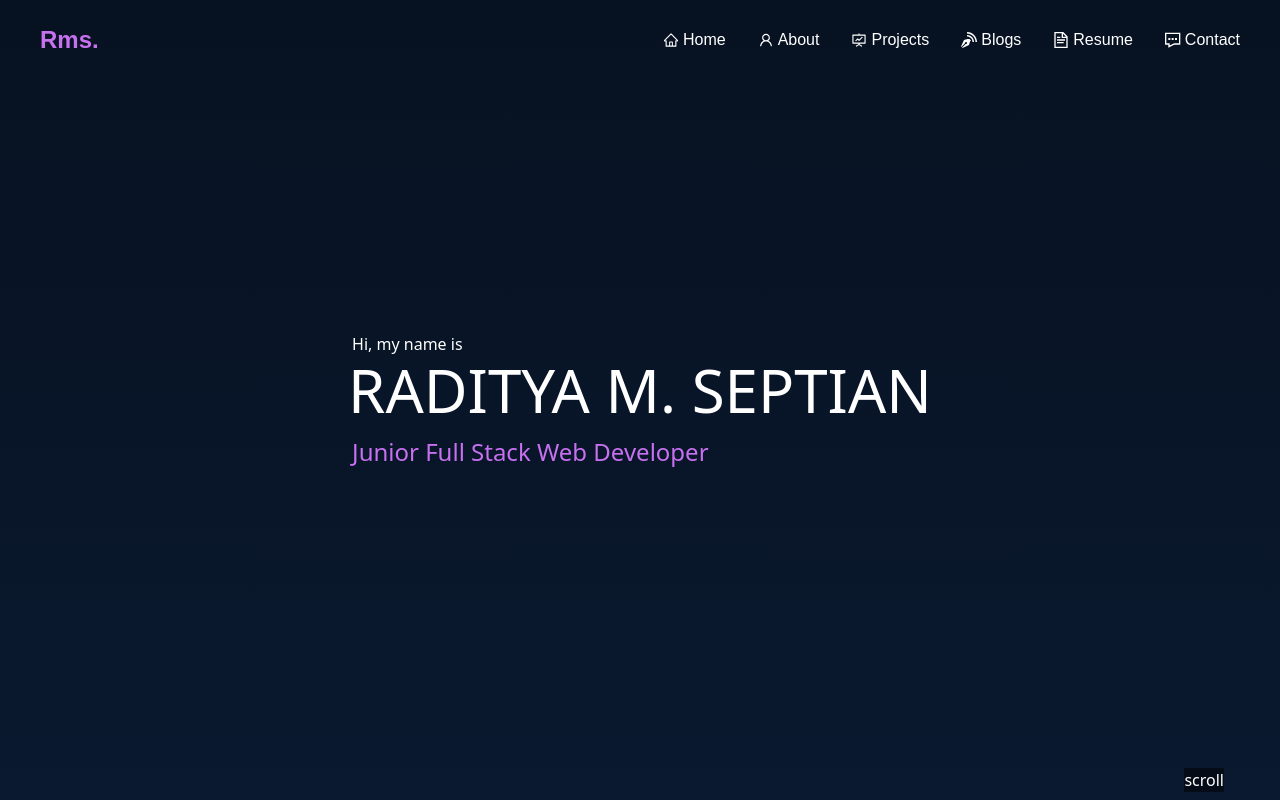
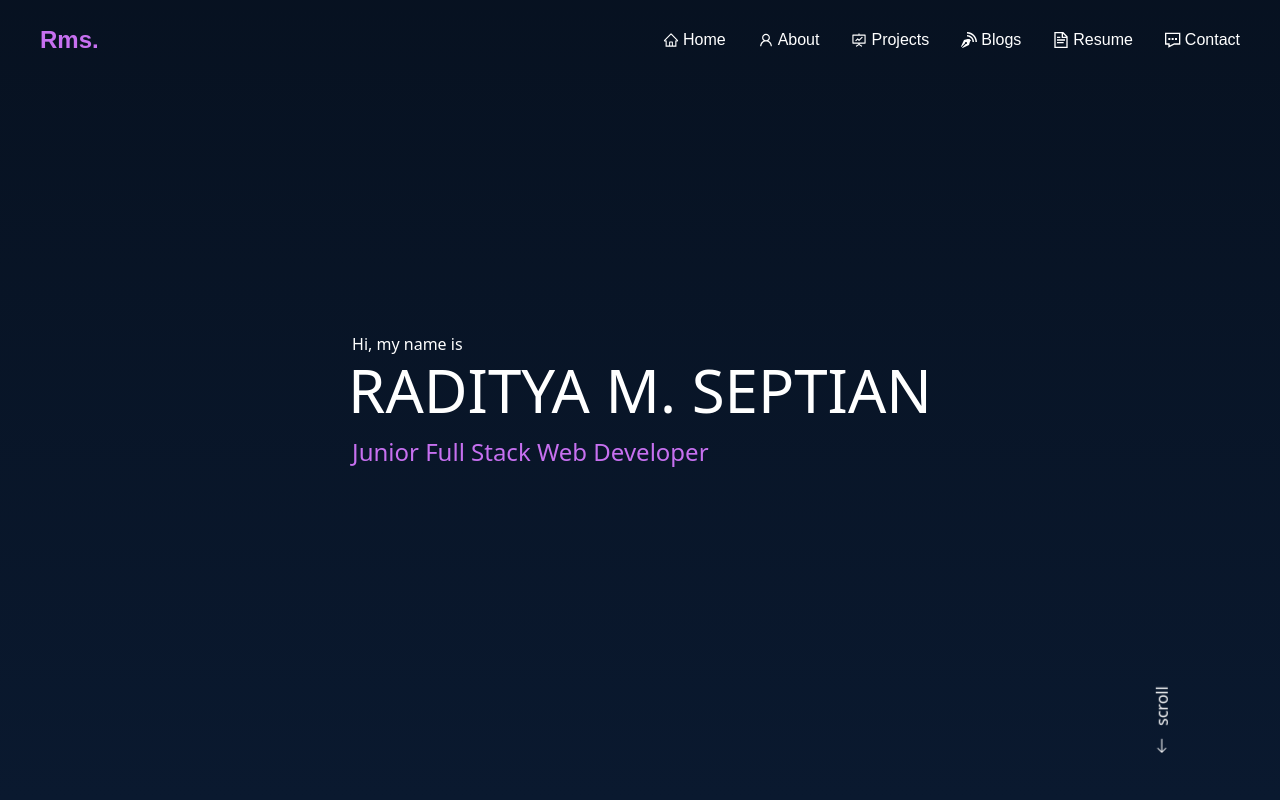
Before and after one commit to radityaseptian/portofolio, a React (Vite) app: page / in a window 1280 px wide. Shown: the top 800 px of the page. Built offline with nearby package versions, Linux system fonts and the light colour scheme.

Commit message:
refactoring

```diff
--- a/package.json
+++ b/package.json
@@ -13,6 +13,7 @@
     "react": "^18.2.0",
     "react-dom": "^18.2.0",
     "react-icons": "^4.8.0",
+    "react-intersection-observer": "^9.4.3",
     "react-router-dom": "^6.11.1",
     "react-type-animation": "^3.0.1"
   },
--- a/src/components/NavItem.jsx
+++ b/src/components/NavItem.jsx
@@ -14,11 +14,9 @@ export default function NavItem({ children, href, delay, icon: Icon }) {
         transitionDelay: `${delay}ms`,
         transitionTimingFunction: 'ease-out',
       }}
-      className={
-        initAnimation
-          ? 'transition-all duration-500 opacity-0 translate-x-32'
-          : 'group transition-all duration-500 opacity-100 translate-y-0'
-      }
+      className={`${
+        initAnimation ? 'opacity-0 translate-x-32' : 'opacity-100 translate-y-0'
+      } group transition-all duration-500`}
     >
       <Link
         to={href}
--- a/src/components/ProjectCard.jsx
+++ b/src/components/ProjectCard.jsx
@@ -1,6 +1,7 @@
 /* eslint-disable react/prop-types */
 import { BiGitRepoForked } from 'react-icons/bi'
 import { BsArrowRight } from 'react-icons/bs'
+import { useInView } from 'react-intersection-observer'
 
 export default function ProjectCard({
   image,
@@ -9,9 +10,14 @@ export default function ProjectCard({
   build,
   hrefDemo,
   hrefRepo,
+  id,
 }) {
+  function refference(params) {
+    const [ref, inView, entry] = useInView()
+  }
+
   return (
-    <div className='mb-20'>
+    <div className='mb-20 translate-y-20 duration-700 transition-all' ref={id}>
       <img src={image} alt={title} title={title} />
       <div className='py-4'>
         <div className='flex justify-between items-center'>
--- a/src/config/projects.js
+++ b/src/config/projects.js
@@ -2,6 +2,7 @@ import zeitplan from '../assets/projects/zeitplan.png'
 
 export const projects = [
   {
+    id: 'shiganime',
     title: 'Shiganime Streaming Anime',
     description: 'Website application to streaming all anime what you want',
     build: 'React.js, TailwindCSS, Public Api',
@@ -10,6 +11,7 @@ export const projects = [
     hrefDemo: 'https://shiganime-en.vercel.app/',
   },
   {
+    id: 'zeitplan',
     title: 'Shiganime Streaming Anime',
     description: 'Website application to streaming all anime what you want',
     build: 'React.js, TailwindCSS, Public Api',
@@ -18,6 +20,7 @@ export const projects = [
     hrefDemo: 'https://shiganime-en.vercel.app/',
   },
   {
+    id: 'blog',
     title: 'Shiganime Streaming Anime',
     description: 'Website application to streaming all anime what you want',
     build: 'React.js, TailwindCSS, Public Api',
@@ -26,6 +29,7 @@ export const projects = [
     hrefDemo: 'https://shiganime-en.vercel.app/',
   },
   {
+    id: 'portofolio',
     title: 'Shiganime Streaming Anime',
     description: 'Website application to streaming all anime what you want',
     build: 'React.js, TailwindCSS, Public Api',
--- a/src/layouts/Footer.jsx
+++ b/src/layouts/Footer.jsx
@@ -1,5 +1,6 @@
 /* eslint-disable no-unused-vars */
 import { useEffect, useState } from 'react'
+import { BsArrowLeft } from 'react-icons/bs'
 
 export default function Footer() {
   const [isVisible, setIsVisible] = useState(false)
@@ -12,7 +13,7 @@ export default function Footer() {
 
   useEffect(() => {
     const toggleVisibility = () => {
-      if (window.pageYOffset > 100) {
+      if (window.pageYOffset > 150) {
         setIsVisible(true)
       } else {
         setIsVisible(false)
@@ -24,8 +25,32 @@ export default function Footer() {
 
   return (
     <>
-      <div onClick={scrollTop} className='bg-black/50 fixed bottom-2 right-14'>
-        <div>scroll</div>
+      <div
+        onClick={scrollTop}
+        className={`${
+          isVisible ? 'cursor-pointer' : '-rotate-90'
+        } fixed p-1 right-2 bottom-24 sm:right-10 sm:bottom-16 md:right-16 lg:right-20`}
+      >
+        <div>
+          {!isVisible ? (
+            <span
+              className={` ${
+                !isVisible && 'translate-y-0 opacity-100'
+              } text-white flex items-center gap-3 transition-all duration-700`}
+            >
+              <BsArrowLeft />
+              scroll
+            </span>
+          ) : (
+            <span
+              className={`${
+                isVisible && '-translate-x-5 opacity-100'
+              } text-white flex items-center flex-col transition-all duration-700`}
+            >
+              top
+            </span>
+          )}
+        </div>
       </div>
     </>
   )
--- a/src/layouts/Header.jsx
+++ b/src/layouts/Header.jsx
@@ -4,7 +4,7 @@ import HeaderContent from '../components/HeaderContent'
 
 export default function Header({ home, title1, title2,description }) {
   return (
-    <header className='min-h-screen grid bg-primary bg-gradient-to-t from-[#0A192F] to-black/30'>
+    <header className='min-h-screen grid bg-primary bg-gradient-to-t from-[#0A192F] to-black/30 relative'>
       <Navbar />
       <HeaderContent home={home} title1={title1} title2={title2} description={description} />
     </header>
--- a/src/pages/About.jsx
+++ b/src/pages/About.jsx
@@ -53,7 +53,7 @@ export default function About() {
             </div>
           </div>
         </section>
-        <section className='bg-primary/70 pb-36 md:px-8 px-4'>
+        <section className='bg-primary/70 pb-36 md:px-8 px-4 border-b-8 border-primary'>
           <div className='container max-w-6xl mx-auto'>
             <h2 className='text-3xl md:text-4xl'>Skills</h2>
             <div>
--- a/src/pages/Contact.jsx
+++ b/src/pages/Contact.jsx
@@ -11,6 +11,7 @@ export default function Contact() {
     <>
       <div className='bg-primary text-white min-h-screen grid bg-gradient-to-t from-[#0c1829] to-black/30'>
         <Navbar />
+        <section className='border-b-8 border-primary'>
           <div className='container mx-auto pb-20'>
             <form
               onSubmit={handleSubmit}
@@ -44,6 +45,7 @@ export default function Contact() {
               <Button type='submit'>Send</Button>
             </form>
           </div>
+        </section>
       </div>
     </>
   )
--- a/src/pages/Home.jsx
+++ b/src/pages/Home.jsx
@@ -10,7 +10,7 @@ export default function Home() {
     <>
       <div className='text-white bg-zinc-800'>
         <Header home={true} title1={'RADITYA'} title2={' M. SEPTIAN'} />
-        <section className='bg-primary/70 pt-20 pb-28 md:py-28'>
+        <section className='bg-primary/70 pt-20 pb-28 md:py-28 border-b-8 border-primary'>
           <div className='container max-w-6xl mx-auto px-4 md:px-8'>
             <h2 className='text-3xl md:text-4xl text-center'>
               Let Me <span>Introduce</span> Myself
--- a/src/pages/Projects.jsx
+++ b/src/pages/Projects.jsx
@@ -12,13 +12,14 @@ export default function Projects() {
           title2={' Works'}
           description={"Here are a few projects I've worked on recently."}
         />
-        <section className='bg-primary/70 px-4 md:px-8 pt-20 pb-10 md:pt-28'>
+        <section className='bg-primary/70 px-4 md:px-8 pt-20 pb-10 md:pt-28 border-b-8 border-primary'>
           <div className='container max-w-3xl mx-auto text-black'>
             <div>
-              {projects.map((item, i) => {
+              {projects.map((item) => {
                 return (
                   <ProjectCard
-                    key={i}
+                    id={item.id}
+                    key={item.id}
                     build={item.build}
                     hrefDemo={item.hrefDemo}
                     hrefRepo={item.hrefRepo}
--- a/src/pages/Resume.jsx
+++ b/src/pages/Resume.jsx
@@ -7,6 +7,7 @@ export default function Resume() {
     <>
       <div className='bg-primary text-white min-h-screen bg-gradient-to-t from-[#0A192F] to-black/30'>
         <Navbar />
+        <section className='border-b-8 border-primary min-h-screen'>
           <div className='py-6 px-2 container max-w-6xl mx-auto'>
             <center>
               <Button>
@@ -22,6 +23,7 @@ export default function Resume() {
               </Button>
             </center>
           </div>
+        </section>
       </div>
     </>
   )
```
Also changed, not shown: 1 other file (tests, documents, lock files or other folders). Lines whose indentation alone changed are shown as unchanged.
